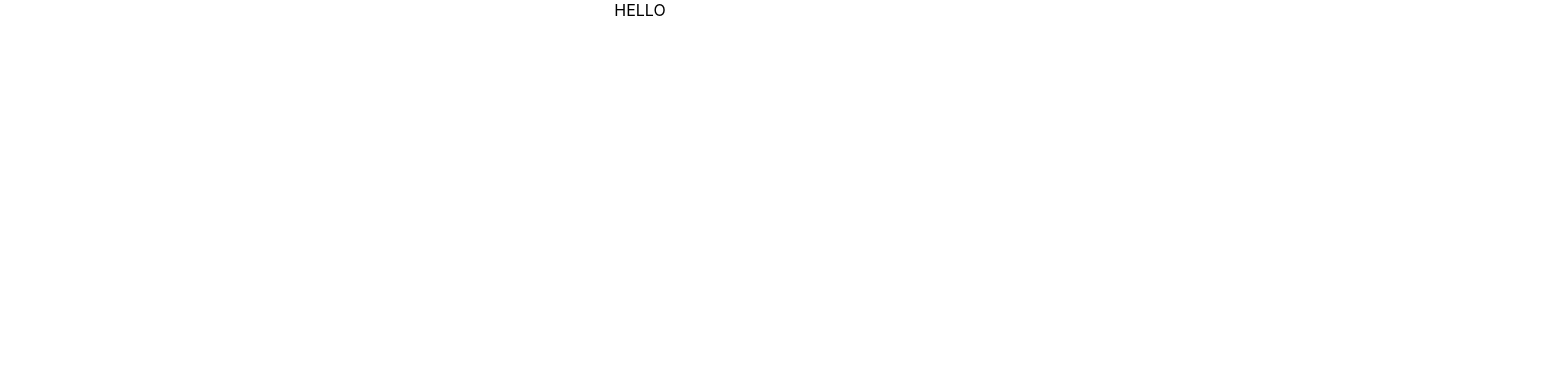
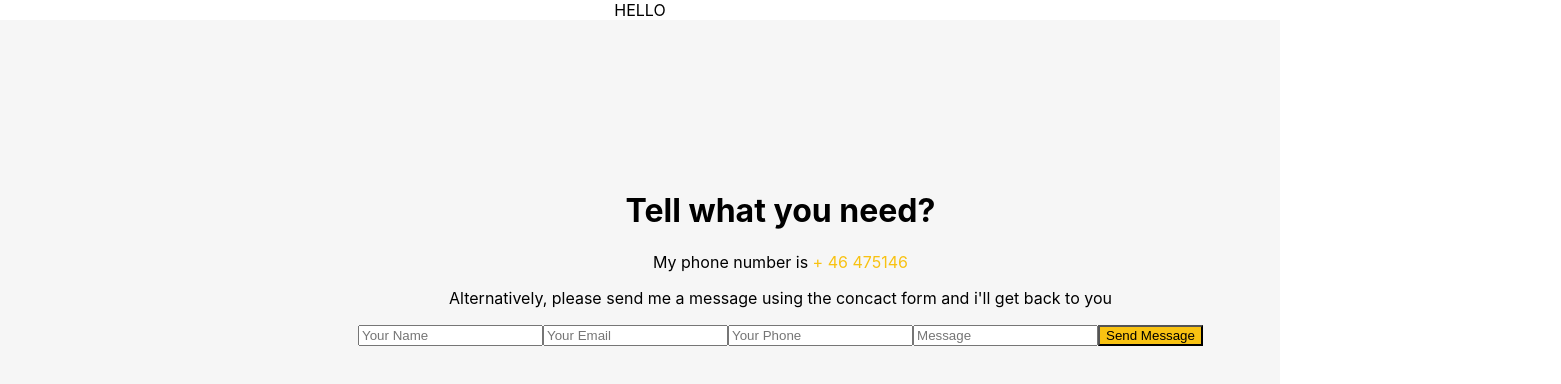
Before and after one commit to milan9111/lesson-react, a React (Create React App) app: page / in a window 1280 px wide. Shown: the top 384 px of the page, 1561 px wide, since content can reach past the window. Built offline with nearby package versions, Linux system fonts and the light colour scheme.

Commit message:
added feedback form

```diff
--- a/src/App.js
+++ b/src/App.js
@@ -1,10 +1,11 @@
-import logo from './logo.svg';
 import './App.css';
+import Feedback from './components/Feedback/Feedback';
 
 function App() {
   return (
     <div className="App">
       HELLO
+      <Feedback />
     </div>
   );
 }
--- /dev/null
+++ b/src/components/Feedback/Feedback.js
@@ -0,0 +1,25 @@
+import './index.css';
+
+function Feedback () {
+
+        return (
+            <div className="feedback">
+                <div className="container">
+                    <div className="feedback-info">
+                        <h1 className="feedback-info-title">Tell what you need?</h1>
+                        <p className="feedback-info-text">My phone number is <span className="feedback-info-phone">+ 46 475146</span></p>
+                        <p className="feedback-info-text"> Alternatively, please send me a message using the concact form and i'll get back to you</p>
+                    </div>
+                    <form action="#" class="feedback-form">
+                        <input class="name-input" type="search" placeholder="Your Name" />
+                        <input class="email-input" type="search" placeholder="Your Email" />
+                        <input class="phone-input" type="search" placeholder="Your Phone" />
+                        <input class="message-input" type="search" placeholder="Message" />
+                        <button class="feedback-button">Send Message</button>
+                    </form>
+                </div>
+            </div>
+        );
+}
+
+export default Feedback;
--- /dev/null
+++ b/src/components/Feedback/index.css
@@ -0,0 +1,14 @@
+.feedback {
+  max-width: 100vw;
+  background-color: #f6f6f6;
+  padding: 150px 0;
+}
+.container {
+  width: 1561px;
+}
+.feedback-info-phone {
+  color: #f8c212;
+}
+.feedback-button {
+  background-color: #f8c212;
+}
```
Also changed, not shown: 1 other file (tests, documents, lock files or other folders).
